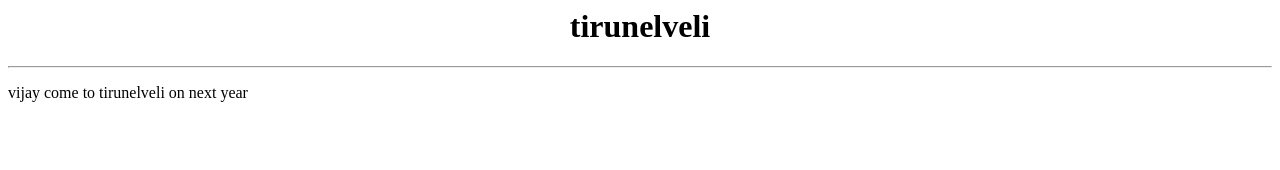
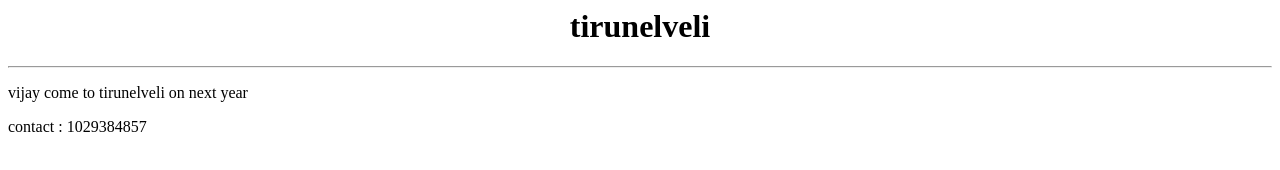
Before and after one commit to Black-lover001/frontend, a plain HTML site: page index.html in a window 1280 px wide. Drawn offline with Linux system fonts and the light colour scheme.

Commit message:
add contact number

```diff
--- a/index.html
+++ b/index.html
@@ -5,3 +5,7 @@
 <p>
     vijay come to tirunelveli on next year
 </p>
+
+<p>
+    contact : 1029384857
+</p>
```
